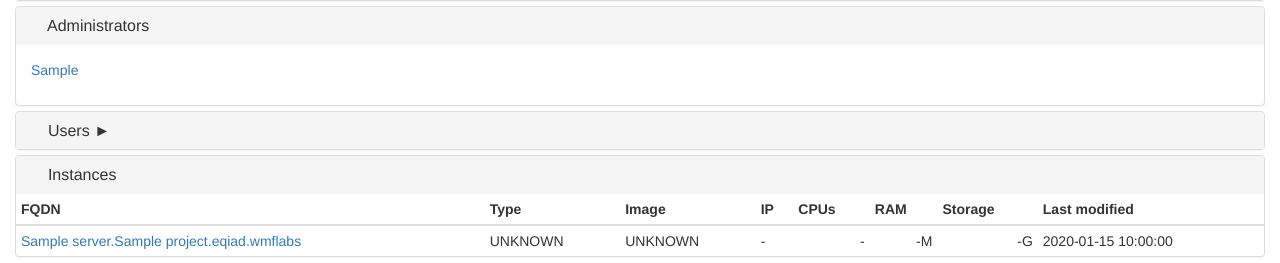
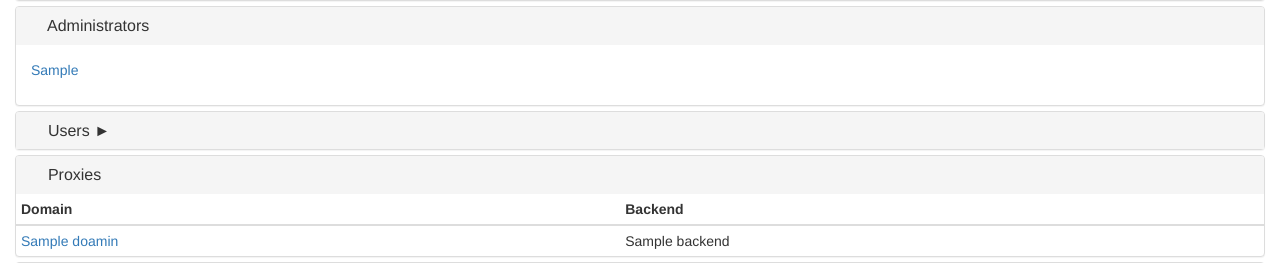
Before and after one commit to toolforge/openstack-browser, a Flask app: template templates/project.html in a window 1280 px wide. Shown: the part 325-588 px from the top of the page. Run offline with Flask 2, Linux system fonts and the light colour scheme; the template is opened without the code that fills it: most values are stand-ins (such as "Sample title", 1, 10 or a date in 2020); some libraries are stand-ins or nearby versions; some web fonts are replaced.

Commit message:
Display proxies on project page

```diff
--- a/app.py
+++ b/app.py
@@ -25,6 +25,7 @@ from keystone_browser import glance
 from keystone_browser import keystone
 from keystone_browser import ldap
 from keystone_browser import nova
+from keystone_browser import proxies
 from keystone_browser import stats
 
 
@@ -61,6 +62,7 @@ def project(name):
             'servers': nova.project_servers(name),
             'flavors': nova.flavors(name),
             'images': glance.images(),
+            'proxies': proxies.project_proxies(name),
         })
     except Exception:
         app.logger.exception(
--- a/templates/project.html
+++ b/templates/project.html
@@ -12,7 +12,7 @@
   <h1>Project: <a href="https://wikitech.wikimedia.org/wiki/Nova_Resource:{{ project|capitalize }}" rel="nofollow">{{ project|capitalize }}</a></h1>
 </div>
 
-{% if admins or users or servers %}
+{% if admins or users or servers or proxies %}
 <div class="panel-group" role="tablist">
   <div class="panel panel-default">
     <div class="panel-heading" role="tab">
@@ -65,6 +65,36 @@
     </div>
   </div>
   {% endif %}
+  {% if proxies %}
+  <div class="panel panel-default">
+    <div class="panel-heading" role="tab">
+      <h3 class="panel-title">
+        <span class="glyphicon glyphicon-random"></span>
+        Proxies
+      </h3>
+    </div>
+    <table class="table table-condensed table-hover">
+      <thead>
+        <tr>
+          <th>Domain</th>
+          <th>Backend</th>
+        </tr>
+      </thead>
+      <tbody>
+        {% for proxy in proxies %}
+        <tr>
+          <td><a href="https://{{ proxy.domain }}/" rel="nofollow">{{ proxy.doamin }}</a></td>
+          <td>
+            {% for backend in proxies.backends %}
+            {{ backend }}
+            {% endfor %}
+          </td>
+        </tr>
+        {% endfor %}
+      </tbody>
+    </table>
+  </div>
+  {% endif %}
   {% if servers %}
   <div class="panel panel-default">
     <div class="panel-heading" role="tab">
```
